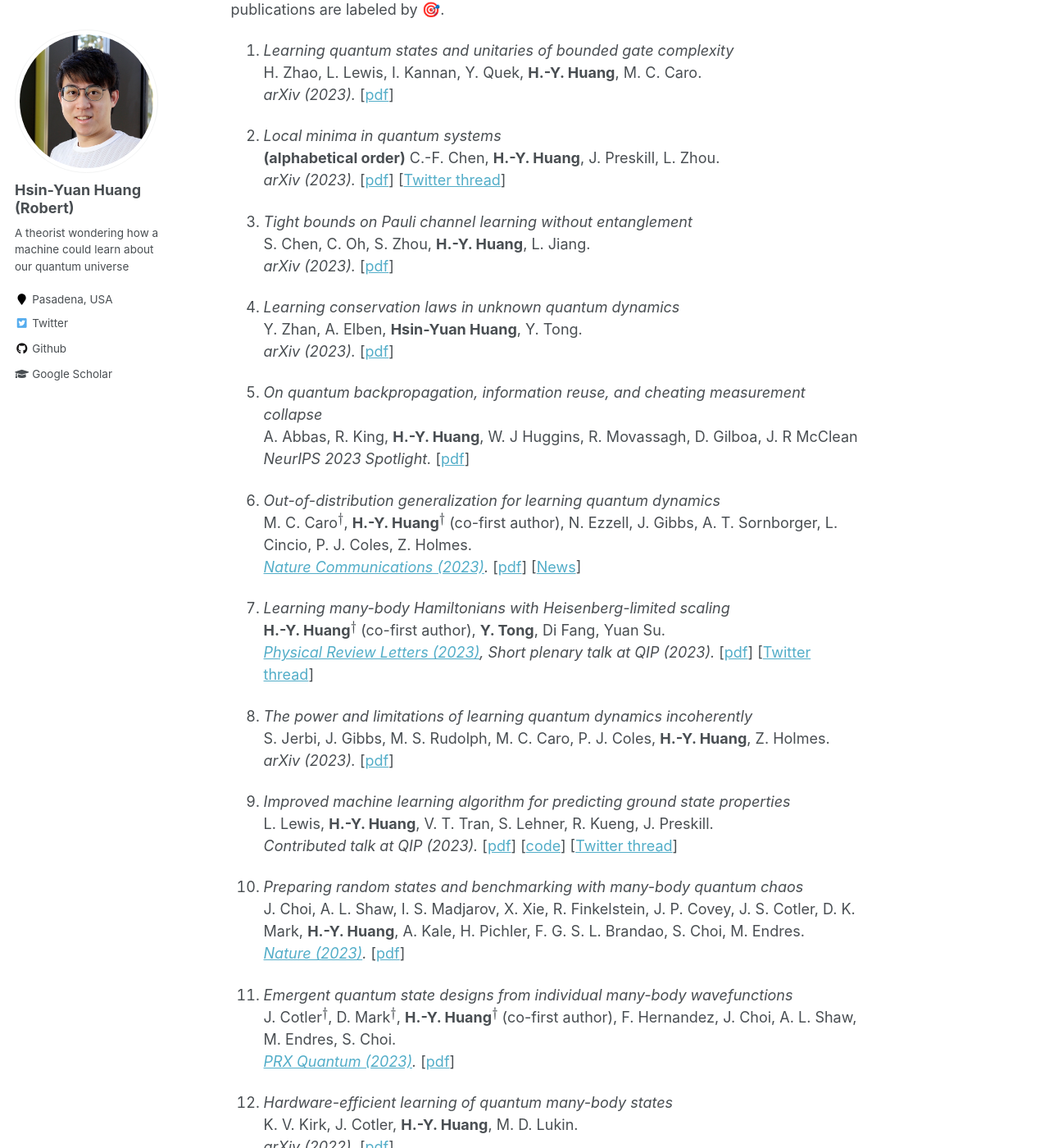
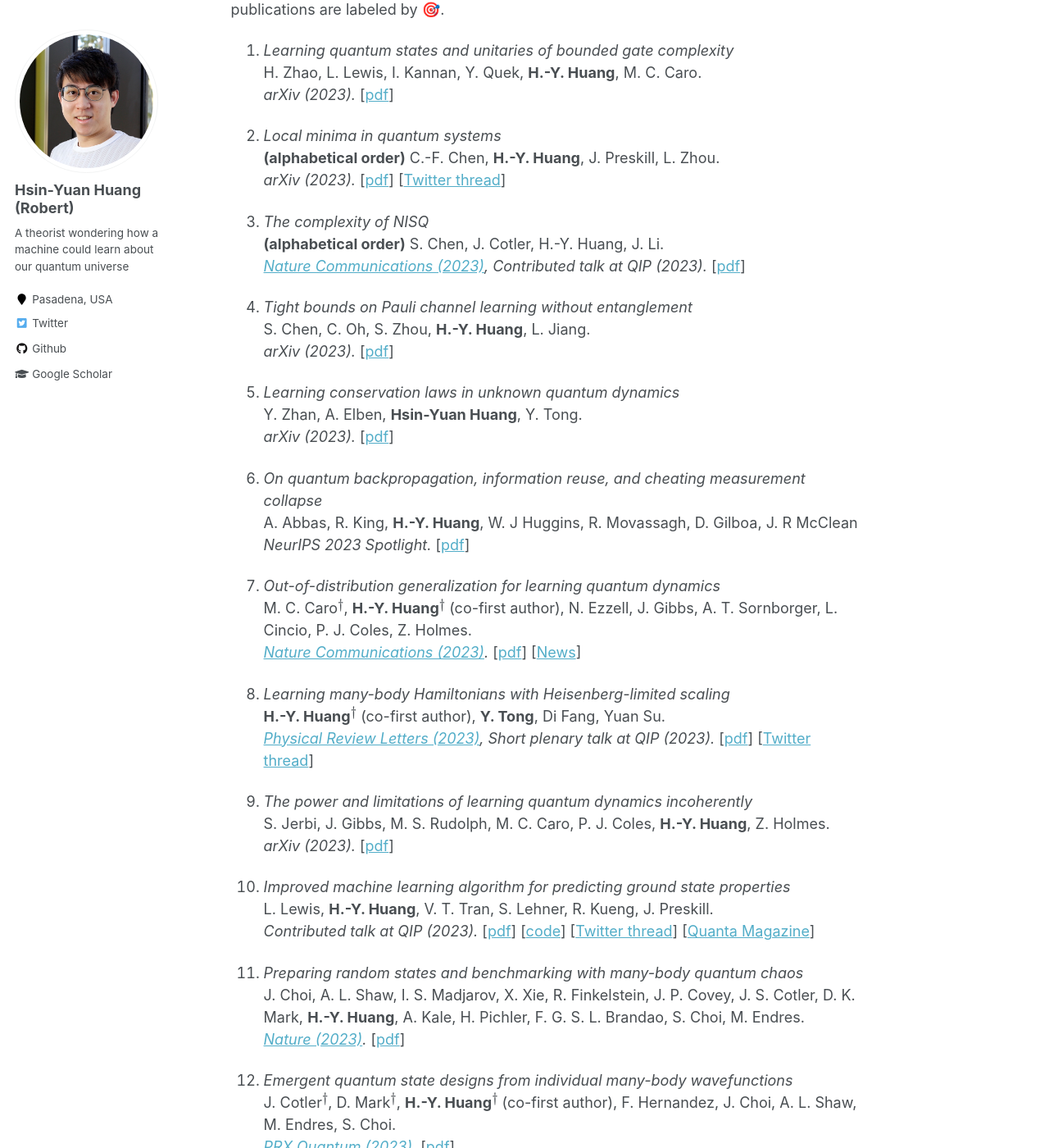
Before and after one commit to hsinyuan-huang/hsinyuan-huang.github.io, a Jekyll site: the page built from _pages/about.md, in a window 1280 px wide and 1400 px high, scrolled down 1326 px. Shown: the whole window at 82% size. Built offline with Jekyll 4.4.1, drawn with Linux system fonts in a browser that asks for light colours; emoji names are drawn with the system emoji font; formulas are drawn with MathJax 3; some of the changed text lies outside the part shown.

Commit message:
Update about.md

```diff
--- a/_pages/about.md
+++ b/_pages/about.md
@@ -41,6 +41,10 @@ H. Zhao, L. Lewis, I. Kannan, Y. Quek, **H.-Y. Huang**, M. C. Caro.<br>
 **(alphabetical order)** C.-F. Chen, **H.-Y. Huang**, J. Preskill, L. Zhou.<br>
 *arXiv (2023).* [<a href="https://arxiv.org/abs/2309.16596" target="_blank">pdf</a>] [<a href="https://twitter.com/RobertHuangHY/status/1707861752942145672" target="_blank">Twitter thread</a>]
 
+1. *The complexity of NISQ* <br>
+**(alphabetical order)** S. Chen, J. Cotler, H.-Y. Huang, J. Li.<br>
+*<a href="https://www.nature.com/articles/s41467-023-41217-6" target="_blank">Nature Communications (2023)</a>, Contributed talk at QIP (2023).* [<a href="https://arxiv.org/abs/2210.07234" target="_blank">pdf</a>]
+
 1. *Tight bounds on Pauli channel learning without entanglement* <br>
 S. Chen, C. Oh, S. Zhou, **H.-Y. Huang**, L. Jiang. <br>
 *arXiv (2023).* [<a href="https://arxiv.org/abs/2309.13461" target="_blank">pdf</a>]
@@ -67,7 +71,7 @@ S. Jerbi, J. Gibbs, M. S. Rudolph, M. C. Caro, P. J. Coles, **H.-Y. Huang**, Z.
 
 1. *Improved machine learning algorithm for predicting ground state properties* <br>
 L. Lewis, **H.-Y. Huang**, V. T. Tran, S. Lehner, R. Kueng, J. Preskill.<br>
-*Contributed talk at QIP (2023).* [<a href="https://arxiv.org/abs/2301.13169" target="_blank">pdf</a>] [<a href="https://github.com/lllewis234/improved-ml-algorithm" target="_blank">code</a>] [<a href="https://twitter.com/RobertHuangHY/status/1620505355360038912" target="_blank">Twitter thread</a>]
+*Contributed talk at QIP (2023).* [<a href="https://arxiv.org/abs/2301.13169" target="_blank">pdf</a>] [<a href="https://github.com/lllewis234/improved-ml-algorithm" target="_blank">code</a>] [<a href="https://twitter.com/RobertHuangHY/status/1620505355360038912" target="_blank">Twitter thread</a>] [<a href="[https://twitter.com/RobertHuangHY/status/1620505355360038912](https://www.quantamagazine.org/machine-learning-aids-classical-modeling-of-quantum-systems-20230914/)" target="_blank">Quanta Magazine</a>]
 
 1. *Preparing random states and benchmarking with many-body quantum chaos* <br>
 J. Choi, A. L. Shaw, I. S. Madjarov, X. Xie, R. Finkelstein, J. P. Covey, J. S. Cotler, D. K. Mark, **H.-Y. Huang**, A. Kale, H. Pichler, F. G. S. L. Brandao, S. Choi, M. Endres. <br>
@@ -90,15 +94,11 @@ K. V. Kirk, J. Cotler, **H.-Y. Huang**, M. D. Lukin. <br>
 **H.-Y. Huang**, S. Chen, J. Preskill.<br>
 *Contributed talk at QIP (2023).* [<a href="https://arxiv.org/abs/2210.14894" target="_blank">pdf</a>] [<a href="https://github.com/hsinyuan-huang/learning-quantum-process" target="_blank">code</a>] [<a href="https://twitter.com/RobertHuangHY/status/1585433883146825728" target="_blank">Twitter thread</a>]
 
-1. *The complexity of NISQ* <br>
-**(alphabetical order)** S. Chen, J. Cotler, H.-Y. Huang, J. Li.<br>
-*Contributed talk at QIP (2023).* [<a href="https://arxiv.org/abs/2210.07234" target="_blank">pdf</a>]
-
 1. :dart:  *Provably efficient machine learning for quantum many-body problems* <br>
 **H.-Y. Huang**, R. Kueng, G. Torlai, V. V. Albert, J. Preskill. <br>
 *<a href="https://www.science.org/doi/10.1126/science.abk3333" target="_blank">Science (2022)</a>, Plenary talk at QIP (2022).* <br>
 [<a href="https://arxiv.org/abs/2106.12627" target="_blank">pdf</a>] [<a href="https://github.com/hsinyuan-huang/provable-ml-quantum" target="_blank">code</a>] [<a href="https://twitter.com/RobertHuangHY/status/1408230497512087554" target="_blank">Twitter thread</a>] [<a href="https://www.caltech.edu/about/news/classical-machine-learning-can-solve-tricky-quantum-problems" target="_blank">Caltech News</a>] [<a href="https://phys.org/news/2022-09-traditional-quantum-problems.html" target="_blank">Phys.org News</a>] [<a href="https://spectrum.ieee.org/machine-learning-quantum" target="_blank">IEEE Spectrum</a>]<br>
-[<a href="https://pennylane.ai/qml/demos/tutorial_ml_classical_shadows.html" target="_blank">PennyLane Tutorial</a>] [<a href="https://youtu.be/W-vGcWZYQeA" target="_blank">Invited talk at Simons Institute</a>]
+[<a href="https://pennylane.ai/qml/demos/tutorial_ml_classical_shadows.html" target="_blank">PennyLane Tutorial</a>] [<a href="https://youtu.be/W-vGcWZYQeA" target="_blank">Invited talk at Simons Institute</a>] [<a href="[https://twitter.com/RobertHuangHY/status/1620505355360038912](https://www.quantamagazine.org/machine-learning-aids-classical-modeling-of-quantum-systems-20230914/)" target="_blank">Quanta Magazine</a>]
 
 
 1. *Challenges and opportunities in quantum machine learning* <br>
@@ -135,7 +135,7 @@ J. Gibbs, Z. Holmes, M. C. Caro, N. Ezzell, **H.-Y. Huang**, L. Cincio, A. T. So
 
 1. *Learning quantum states from their classical shadows* <br>
 **H.-Y. Huang**. <br>
-*<a href="https://www.nature.com/articles/s42254-021-00411-5" target="_blank">Nature Review Physics (2022)</a>.* [<a href="{{base.url}}/assets/img/s42254-021-00411-5.pdf"  target="_blank">pdf</a>]
+*<a href="https://www.nature.com/articles/s42254-021-00411-5" target="_blank">Nature Review Physics (2022)</a>.* [<a href="{{base.url}}/assets/img/s42254-021-00411-5.pdf"  target="_blank">pdf</a>] [<a href="[https://twitter.com/RobertHuangHY/status/1620505355360038912](https://www.quantamagazine.org/machine-learning-aids-classical-modeling-of-quantum-systems-20230914/)" target="_blank">Quanta Magazine</a>]
 
 
 1. *Exponential separation between learning with and without quantum memory* <br>
@@ -216,7 +216,7 @@ A. Elben, R. Kueng, **H.-Y. Huang**, R. van Bijnen, C. Kokail, M. Dalmonte, P. C
 1. :dart: *Predicting many properties in a quantum system from very few measurements* <br>
 **H.-Y. Huang**, R. Kueng, J. Preskill. <br>
 *<a href="https://www.nature.com/articles/s41567-020-0932-7" target="_blank">Nature Physics (2020)</a>, Short plenary talk at QIP (2020).*<br>
-[<a href="https://arxiv.org/abs/2002.08953" target="_blank">pdf</a>] [<a href="https://github.com/hsinyuan-huang/predicting-quantum-properties" target="_blank">code</a>] [<a href="https://en.wikipedia.org/wiki/Classical_shadow" target="_blank">Wikipedia page</a>] [<a href="https://pennylane.ai/qml/demos/tutorial_classical_shadows.html" target="_blank">PennyLane Tutorial</a>] [<a href="https://www.youtube.com/watch?v=NXejv2wVwas&t=2553s&ab_channel=SimonsInstitute" target="_blank">Talk by John Preskill</a>] [<a href="https://phys.org/news/2020-07-method-properties-complex-quantum.html" target="_blank">Phys.org News</a>]
+[<a href="https://arxiv.org/abs/2002.08953" target="_blank">pdf</a>] [<a href="https://github.com/hsinyuan-huang/predicting-quantum-properties" target="_blank">code</a>] [<a href="https://en.wikipedia.org/wiki/Classical_shadow" target="_blank">Wikipedia page</a>] [<a href="https://pennylane.ai/qml/demos/tutorial_classical_shadows.html" target="_blank">PennyLane Tutorial</a>] [<a href="https://www.youtube.com/watch?v=NXejv2wVwas&t=2553s&ab_channel=SimonsInstitute" target="_blank">Talk by John Preskill</a>] [<a href="https://phys.org/news/2020-07-method-properties-complex-quantum.html" target="_blank">Phys.org News</a>] [<a href="[https://twitter.com/RobertHuangHY/status/1620505355360038912](https://www.quantamagazine.org/machine-learning-aids-classical-modeling-of-quantum-systems-20230914/)" target="_blank">Quanta Magazine</a>]
 
 
 * * *
```
